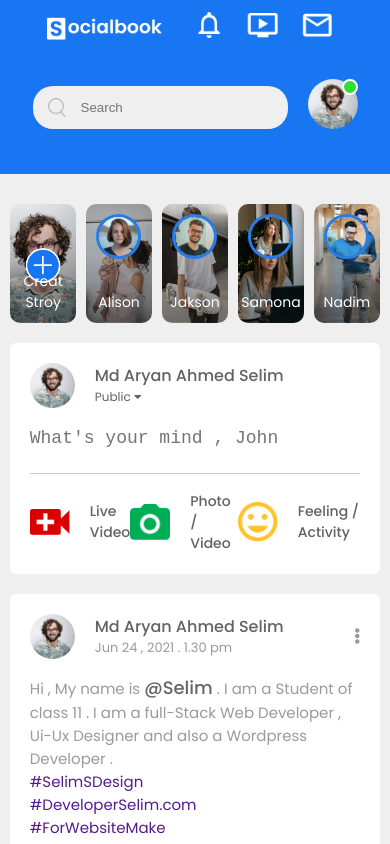
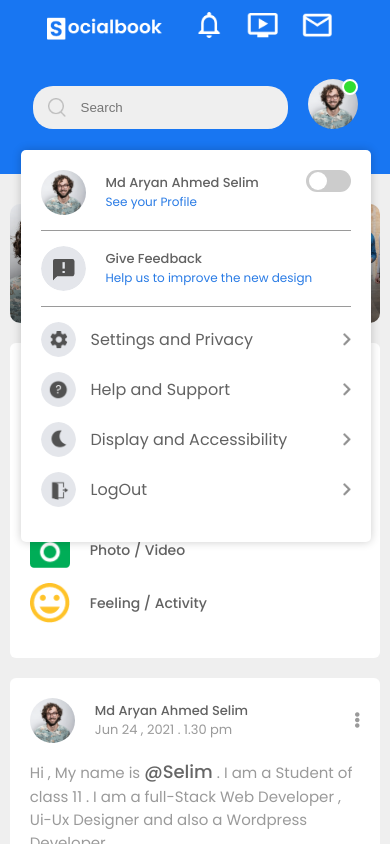
Before and after one commit to MDSELIM1/facebook-2.0, a plain HTML site: page index.html in a window 390 px wide. Both pictures are taken after a click on the element 332 px from the left and 107 px from the top of the page. Shown: the top 844 px of the page. Drawn offline with Linux system fonts and the light colour scheme.

Commit message:
final-add

```diff
--- a/assets/js/index.js
+++ b/assets/js/index.js
@@ -1,35 +1,37 @@
+// Setting Menu Javascript
 
 var settingsMenu = document.querySelector('.profile-settings');
 
 var darkBtn = document.getElementById("dark-mode");
 
 function settingsMenuToggle() {
-    settingsMenu.classList.toggle("settings-menu-height")
+    settingsMenu.classList.toggle("settings-menu-height");
 }
+
 
 darkBtn.onclick = function () {
     this.classList.toggle('dark-btn-on');
-    document.body.classList.toggle('dark-color')
+    document.body.classList.toggle('dark-color');
+
+    // Dark theme / Light theme
 
     if (localStorage.getItem("theme") == "light") {
-        localStorage.setItem("theme", "dark")
-    }
-    else {
-        localStorage.setItem("theme", "light")
+        localStorage.setItem("theme", "dark");
+    } else {
+        localStorage.setItem("theme", "light");
     }
 
 }
 
+
+// Dark Mode / Light Mode Stay On When Browser Refresh
+
 if (localStorage.getItem("theme") == "light") {
     darkBtn.classList.remove('dark-btn-on');
     document.body.classList.remove('dark-color');
-}
-
-else if (localStorage.getItem("theme") == "dark") {
+} else if (localStorage.getItem("theme") == "dark") {
     darkBtn.classList.add('dark-btn-on');
     document.body.classList.add('dark-color');
+} else {
+    localStorage.setItem("theme", "light");
 }
-
-else {
-    localStorage.setItem("theme", "light")
-}
--- a/assets/styles/responsive.css
+++ b/assets/styles/responsive.css
@@ -1,5 +1,3 @@
-
-
 /* responsive width 860 px  */
 
 @media (max-width:860px) {
@@ -13,12 +11,17 @@
 		flex-wrap: wrap;
 		flex-direction: column;
 	}
-    .nav-left, .nav-right {
+	.nav-left,
+	.nav-right {
 		margin-bottom: 30px;
 	}
 	.logo {
 		width: 115px;
 		margin-right: 20px;
+	}
+	.profile-settings {
+		top: 150px;
+		z-index: 9999;
 	}
 	.left-event {
 		margin-bottom: 20px;
@@ -30,7 +33,7 @@
 		flex-wrap: wrap;
 		flex-direction: column;
 	}
-    .body-left{
+	.body-left {
 		position: unset;
 		order: 2;
 		width: 100%;
@@ -38,6 +41,13 @@
 	.body-middle {
 		order: 1;
 		width: 100%;
+	}
+	.add-post-link {
+		flex-direction: column;
+		flex-wrap: wrap;
+	}
+	.add-post-link a {
+		margin-bottom: 15px;
 	}
 	.body-right {
 		position: unset;
@@ -48,3 +58,12 @@
 		width: 90%;
 	}
 }
+
+
+/* responsive width 400px  */
+
+@media (max-width:400px) {
+	.name-text p {
+		font-size: 13px;
+	}
+}
--- a/assets/styles/style.css
+++ b/assets/styles/style.css
@@ -1,27 +1,31 @@
 /* Default Css Code */
+
 
 /* Google Font Link  */
 
 @import url('https://fonts.googleapis.com/css2?family=Poppins:wght@300;400;500;600;700;800&display=swap');
-
-
-*{
-    margin: 0;padding: 0;box-sizing: border-box;
+* {
+	margin: 0;
+	padding: 0;
+	box-sizing: border-box;
 }
 
 :root {
-    --body-color : #efefef ;
-    --nav-color : #1876f2 ;
-    --bg-color : #ffffff;
+	--body-color: #efefef;
+	--nav-color: #1876f2;
+	--bg-color: #ffffff;
+	--text-area: #666666;
 }
 
 .dark-color {
-    --body-color : #0a0a0a ;
-    --nav-color : #000 ;
-    --bg-color : #000;
+	--body-color: #0a0a0a;
+	--nav-color: #000;
+	--bg-color: #000;
+	--text-area: #efefef;
 }
 
-html , body {
+html,
+body {
 	font-family: 'Poppins', sans-serif;
 	scroll-behavior: smooth;
 	background-color: var(--body-color);
@@ -36,7 +40,7 @@ ul li {
 	list-style: none;
 }
 
-a{
+a {
 	text-decoration: none;
 }
 
@@ -44,6 +48,7 @@ a{
 	width: 90%;
 	margin: 0 auto;
 }
+
 
 /* Header Section Css Style Start Here  */
 
@@ -66,7 +71,8 @@ header {
 	margin-right: 45px;
 }
 
-.nav-left , .nav-right{
+.nav-left,
+.nav-right {
 	display: flex;
 	align-items: center;
 }
@@ -74,10 +80,12 @@ header {
 .nav-left ul {
 	display: flex;
 }
-.nav-left ul li{
+
+.nav-left ul li {
 	margin: 0 10px;
 }
-.nav-left ul li img{
+
+.nav-left ul li img {
 	width: 34px;
 }
 
@@ -129,7 +137,6 @@ header {
 	border-radius: 50%;
 }
 
-
 .profile-settings {
 	position: absolute;
 	top: 108%;
@@ -138,11 +145,12 @@ header {
 	max-width: 350px;
 	background-color: var(--bg-color);
 	overflow: hidden;
-    box-shadow: 0 0 10px rgba(0,0,0,0.2);
+	box-shadow: 0 0 10px rgba(0, 0, 0, 0.2);
 	border-radius: 5px;
 	display: none;
 	transition: display 0.4s;
 	visibility: hidden;
+	z-index: 999;
 }
 
 .settings-menu-height {
@@ -160,7 +168,7 @@ header {
 	padding: 2px 3px;
 	cursor: pointer;
 	display: flex;
-    transition: padding-left 0.5s , background 0.5s;
+	transition: padding-left 0.5s, background 0.5s;
 }
 
 #dark-mode span {
@@ -203,6 +211,7 @@ header {
 	margin-right: 15px;
 	border-radius: 50%;
 }
+
 .setting-links a {
 	display: flex;
 	flex: 1;
@@ -215,6 +224,7 @@ header {
 	width: 8px;
 }
 
+
 /* Header Section Css Style End Here  */
 
 
@@ -225,6 +235,7 @@ header {
 	justify-content: space-between;
 	margin-top: 30px;
 }
+
 
 /* Body Left - Site -- Css  */
 
@@ -252,12 +263,12 @@ header {
 	align-self: flex-start;
 }
 
-
 .imp-links {
 	border-bottom: 2px dashed #ddd;
 }
 
-.imp-links a , .short-links a {
+.imp-links a,
+.short-links a {
 	display: flex;
 	align-items: center;
 	padding-top: 30px;
@@ -274,7 +285,6 @@ header {
 	margin-bottom: 20px;
 }
 
-
 .imp-links a img {
 	width: 30px;
 	margin-right: 25px;
@@ -285,12 +295,14 @@ header {
 	border-radius: 5px;
 	margin-right: 25px;
 }
+
 .short-para {
 	margin-top: 20px;
 	font-size: 18px;
 	color: #097CEB;
 	font-weight: 600;
 }
+
 
 /* Body Left - Site -- Css  */
 
@@ -301,7 +313,8 @@ header {
 	margin-bottom: 20px;
 }
 
-.head-para , .event h4 {
+.head-para,
+.event h4 {
 	font-size: 18px;
 	color: #555;
 	font-weight: 600;
@@ -312,8 +325,8 @@ header {
 }
 
 
+/* Body Right Site Css  */
 
-/* Body Right Site Css  */
 
 /* Event Section  */
 
@@ -353,6 +366,7 @@ header {
 .right-event p {
 	font-size: 12px;
 }
+
 .right-event a {
 	font-size: 12px;
 	color: #097CEB;
@@ -363,6 +377,7 @@ header {
 	border-radius: 5px;
 	margin-bottom: 20px;
 }
+
 
 /* Online List  */
 
@@ -384,6 +399,7 @@ header {
 	margin-left: 20px;
 }
 
+
 /* Body Middle Section Write Start Here  */
 
 .story-gallery {
@@ -393,21 +409,23 @@ header {
 }
 
 .story-1 {
-    background:linear-gradient(transparent , rgba(0,0,0,0.5)) , url(../images/status/status-1.png);
+	background: linear-gradient(transparent, rgba(0, 0, 0, 0.5)), url(../images/status/status-1.png);
 }
 
 .story-2 {
-    background:linear-gradient(transparent , rgba(0,0,0,0.5)) , url(../images/status/status-2.png);
+	background: linear-gradient(transparent, rgba(0, 0, 0, 0.5)), url(../images/status/status-2.png);
 }
 
 .story-3 {
-    background:linear-gradient(transparent , rgba(0,0,0,0.5)) , url(../images/status/status-3.png);
+	background: linear-gradient(transparent, rgba(0, 0, 0, 0.5)), url(../images/status/status-3.png);
 }
+
 .story-4 {
-    background:linear-gradient(transparent , rgba(0,0,0,0.5)) , url(../images/status/status-4.png);
+	background: linear-gradient(transparent, rgba(0, 0, 0, 0.5)), url(../images/status/status-4.png);
 }
+
 .story-5 {
-    background:linear-gradient(transparent , rgba(0,0,0,0.5)) , url(../images/status/status-5.png);
+	background: linear-gradient(transparent, rgba(0, 0, 0, 0.5)), url(../images/status/status-5.png);
 }
 
 .story {
@@ -437,7 +455,7 @@ header {
 	font-size: 14px;
 }
 
-.story.story-1 img{
+.story.story-1 img {
 	width: 35px;
 	top: unset;
 	left: 50%;
@@ -478,7 +496,6 @@ header {
 	font-size: 12px;
 }
 
-
 .post-input-box {
 	padding-left: 55px;
 	padding-top: 20px;
@@ -491,7 +508,7 @@ header {
 	border-bottom: 1px solid #ccc;
 	resize: none;
 	background: transparent;
-    color: #ddd;
+	color: var(--text-area);
 }
 
 .post-input-box textarea::placeholder {
@@ -507,18 +524,23 @@ header {
 
 .add-post-link a {
 	display: flex;
-    align-items: center;color: #626262;font-weight: 500;font-size: 14px;
+	align-items: center;
+	color: #626262;
+	font-weight: 500;
+	font-size: 14px;
 }
 
 .add-post-link a img {
-    width: 40px;margin-right: 20px;
+	width: 40px;
+	margin-right: 20px;
 }
+
 
 /* Post Content  */
 
 .post-content {
 	width: 100%;
-    background-color:  var(--bg-color);
+	background-color: var(--bg-color);
 	border-radius: 6px;
 	padding: 20px;
 	color: #626262;
@@ -536,8 +558,6 @@ header {
 	font-size: 15px;
 }
 
-
-
 .post-text a {
 	display: block;
 }
@@ -548,7 +568,8 @@ header {
 	font-weight: 500;
 	font-size: 18px;
 }
-.Profile-link:hover{
+
+.Profile-link:hover {
 	text-decoration: underline;
 }
 
@@ -601,10 +622,12 @@ header {
 	color: #626262;
 }
 
+
 /* Body Middle Section Write End Here  */
 
 
 /* Body Section Css Style End Here  */
+
 
 /* Footer Section  */
 
```
Also changed, not shown: index.html (+0 -203 lines). Lines whose indentation alone changed are shown as unchanged.
